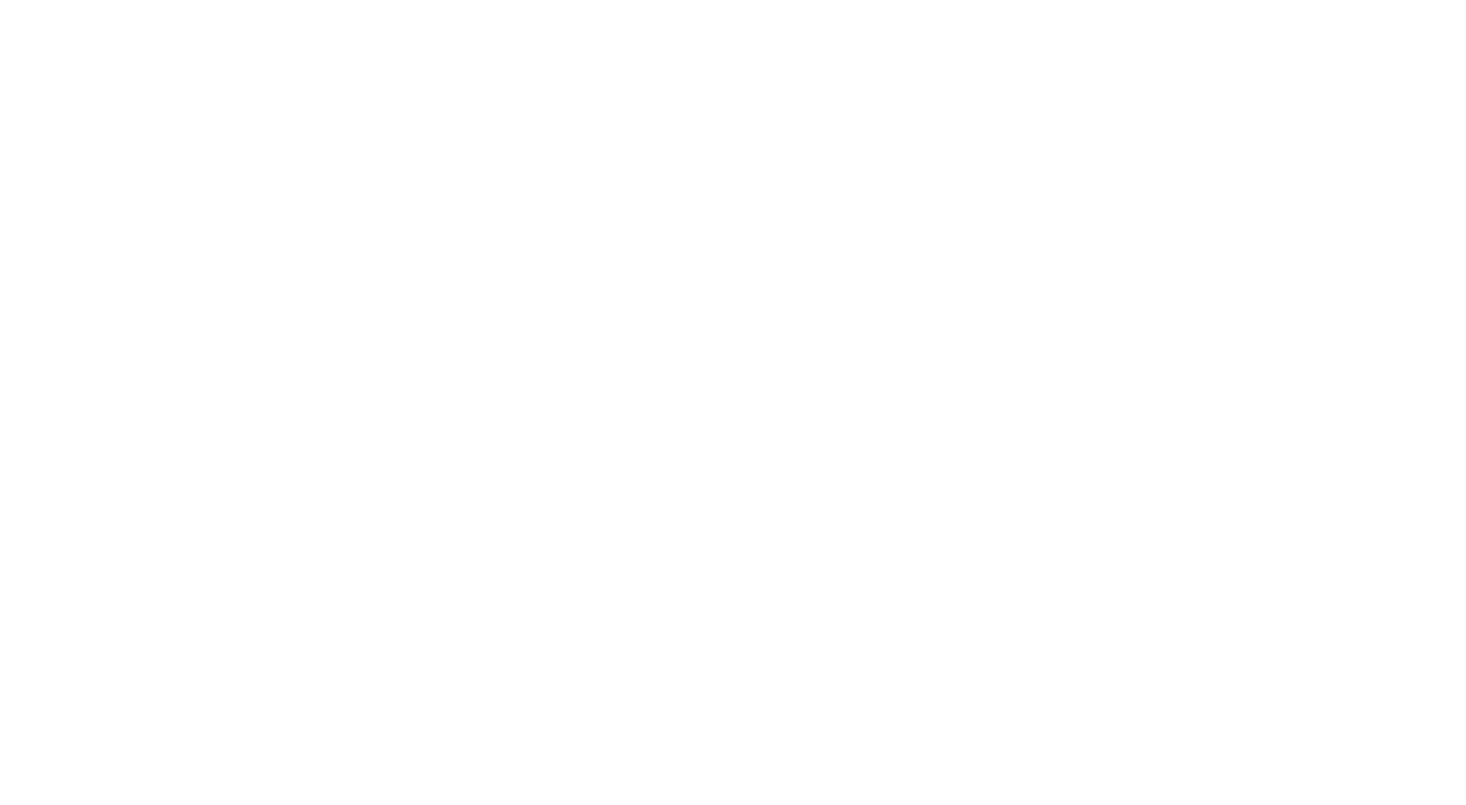
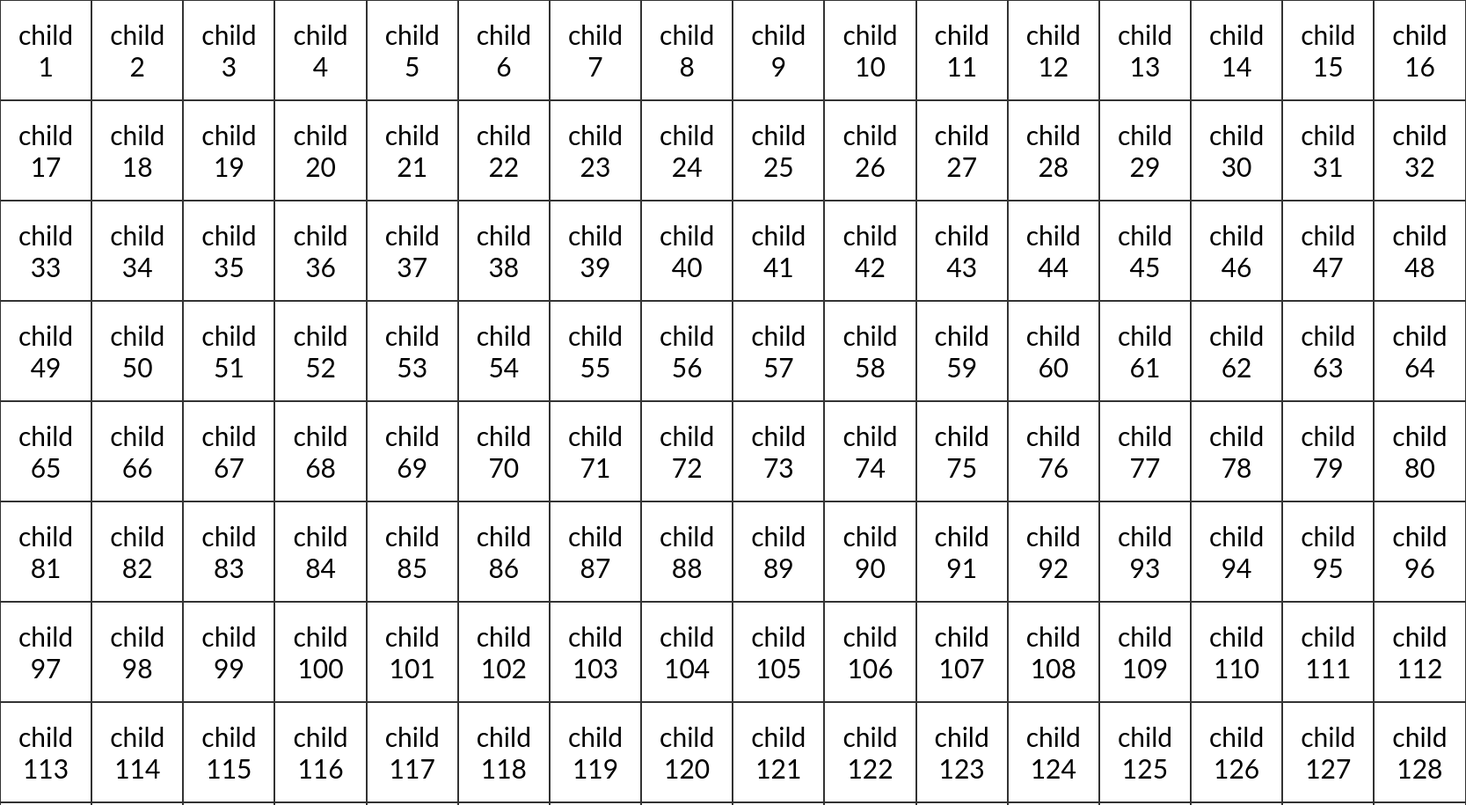
Before and after one commit to it-AVNG/etch-a-sketch, a plain HTML site: page index.html in a window 1280 px wide. Shown: the top 915 px of the page at 88% size, 1667 px wide, since content can reach past the window. Before the commit the page ends 800 px from the top, so only its background shows below. Drawn offline with Linux system fonts and the light colour scheme.

Commit message:
Add method updating grid element via Javascript

```diff
--- a/index.html
+++ b/index.html
@@ -13,9 +13,14 @@
   href="https://cdnjs.cloudflare.com/ajax/libs/font-awesome/6.2.1/css/all.min.css"
   integrity="sha512-MV7K8+y+gLIBoVD59lQIYicR65iaqukzvf/nwasF0nqhPay5w/9lJmVM2hMDcnK1OnMGCdVK+iQrJ7lzPJQd1w=="
   crossorigin="anonymous" referrerpolicy="no-referrer" />
-  <title>Etch-aSketch</title>
+  <link rel="stylesheet" href="./style.css">
+  <title>Etch-a-Sketch</title>
 </head>
 <body>
 
+  <div id="divContainer" class="container">
+
+  </div>
+  <script src="./javascript.js"></script>
 </body>
 </html>
--- a/javascript.js
+++ b/javascript.js
@@ -0,0 +1,29 @@
+//function to update gridTemplateColumns
+function updateTemplate(number){
+  let string = '';
+  for (let i=1; i<=number;i++){
+    string += ' auto';
+    console.log(string);
+  }
+  return string;
+}
+
+//access a variable grid container
+const divContainer = document.querySelector(".container")
+//create a variable holds the size of the divs
+const divSide = 16; //16x16 divs
+const divSize = Math.pow(divSide, 2);
+//create a looop function to append the child div
+for(let i=1; i<=divSize; i++){
+  //create a grid element div
+  const childDiv = document.createElement("div");
+  childDiv.innerHTML = `child ${i}`;
+  childDiv.className = 'div-items'
+  //append the element to the container
+  divContainer.appendChild(childDiv);
+
+}
+//create a method to access and update grid template columns accordingly
+document.getElementById(
+  "divContainer"
+).style.gridTemplateColumns = updateTemplate(divSide);
--- a/style.css
+++ b/style.css
@@ -4,3 +4,19 @@
   box-sizing: border-box;
   font-family: 'Lato', sans-serif;
 }
+
+.container{
+  /*turn on grid*/
+  display: grid;
+  /*set grid template starter*/
+  grid-template-columns: none;
+}
+
+/*styling grid item*/
+.div-items {
+  background-color: rgba(255, 255, 255, 0.8);
+  border: 1px solid rgba(0, 0, 0, 0.8);
+  padding: 20px;
+  font-size: 30px;
+  text-align: center;
+}
```
